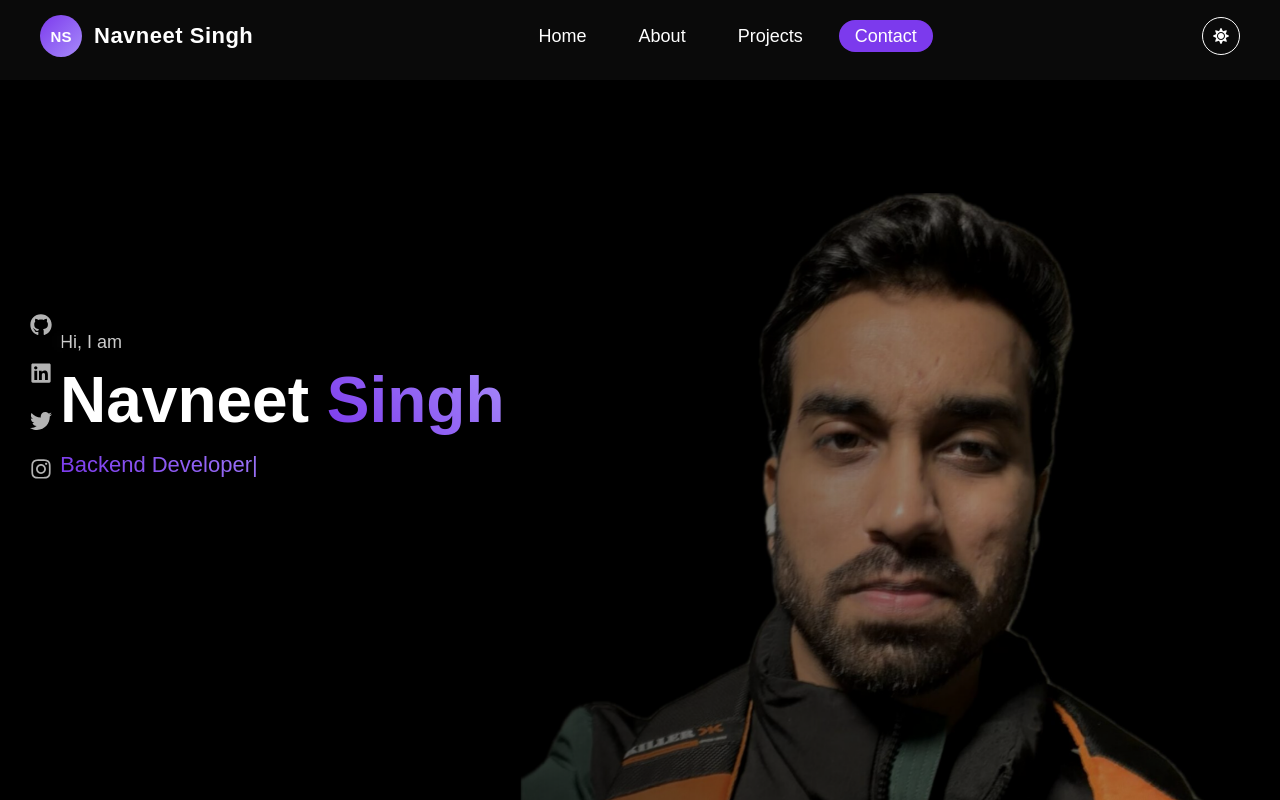
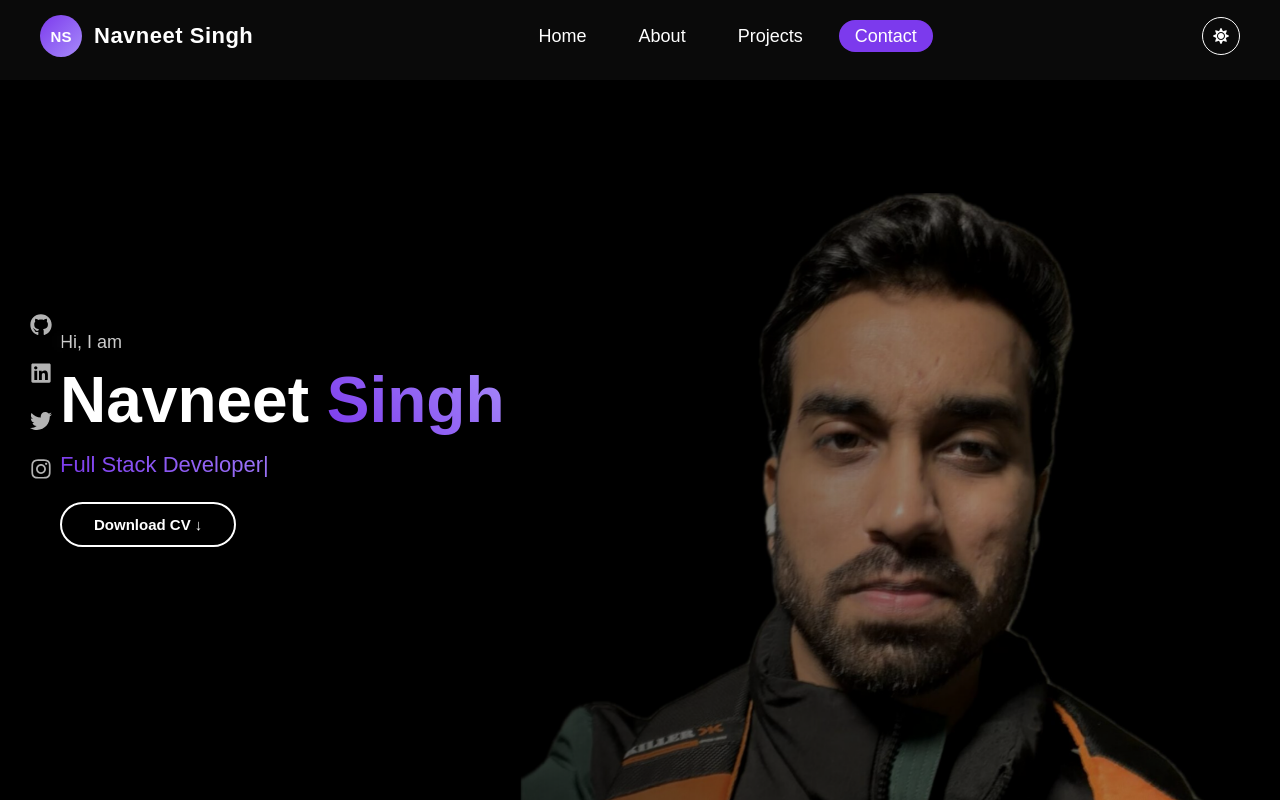
Before and after one commit to NavneetSingh09/navneet-portfolio, a React (Vite) app: page / in a window 1280 px wide. Shown: the top 800 px of the page. Built offline with nearby package versions, Linux system fonts and the light colour scheme.

Commit message:
UI changes2

```diff
--- a/src/components/Header.jsx
+++ b/src/components/Header.jsx
@@ -3,11 +3,11 @@ import { useEffect, useState } from "react";
 function Header() {
 
   const roles = [
-    "Software Engineer",
-    "Backend Developer",
-    "Java Developer",
-    "Spring Boot Developer",
-    "Full Stack Developer"
+    "MS CS Graduate",
+    "Full Stack Developer",
+    "Java & Spring Boot Dev",
+    "2+ Years of Experience",
+    "Open to US Opportunities",
   ];
 
   /* ================= TYPING ================= */
@@ -20,19 +20,16 @@ function Header() {
     let speed = isDeleting ? 50 : 90;
 
     const timer = setTimeout(() => {
-
       const updatedText = isDeleting
         ? current.substring(0, text.length - 1)
         : current.substring(0, text.length + 1);
 
       setText(updatedText);
 
-      // Pause when full word typed
       if (!isDeleting && updatedText === current) {
         setTimeout(() => setIsDeleting(true), 1200);
       }
 
-      // Move to next word
       if (isDeleting && updatedText === "") {
         setIsDeleting(false);
         setIndex((prev) => (prev + 1) % roles.length);
@@ -102,6 +99,15 @@ function Header() {
             <span className="cursor">|</span>
           </p>
 
+          {/* LINE 4 — DOWNLOAD CV */}
+
+           <a href="/Navneet_Singh_Resume.pdf"
+            download
+            className="cv-btn"
+          >
+            Download CV ↓
+          </a>
+
         </div>
       </div>
     </section>
--- a/src/style.css
+++ b/src/style.css
@@ -798,3 +798,41 @@ html{
   font-weight:700;
   letter-spacing:0.3px;
 }
+
+/* ================= CV BUTTON ================= */
+
+.cv-btn{
+  display:inline-block;
+  margin-top:24px;
+  padding:12px 32px;
+  border:2px solid white;
+  border-radius:25px;
+  color:white;
+  text-decoration:none;
+  font-size:15px;
+  font-weight:600;
+  position:relative;
+  overflow:hidden;
+  transition:color 0.3s;
+  z-index:0;
+}
+
+.cv-btn::after{
+  content:'';
+  position:absolute;
+  inset:0;
+  background:linear-gradient(135deg,#7c3aed,#a78bfa);
+  border-radius:25px;
+  transform:scaleX(0);
+  transform-origin:left;
+  transition:transform 0.3s ease;
+  z-index:-1;
+}
+
+.cv-btn:hover::after{
+  transform:scaleX(1);
+}
+
+.cv-btn:hover{
+  border-color:#7c3aed;
+}
```
Also changed, not shown: 1 other file (tests, documents, lock files or other folders). Lines whose indentation alone changed are shown as unchanged.
